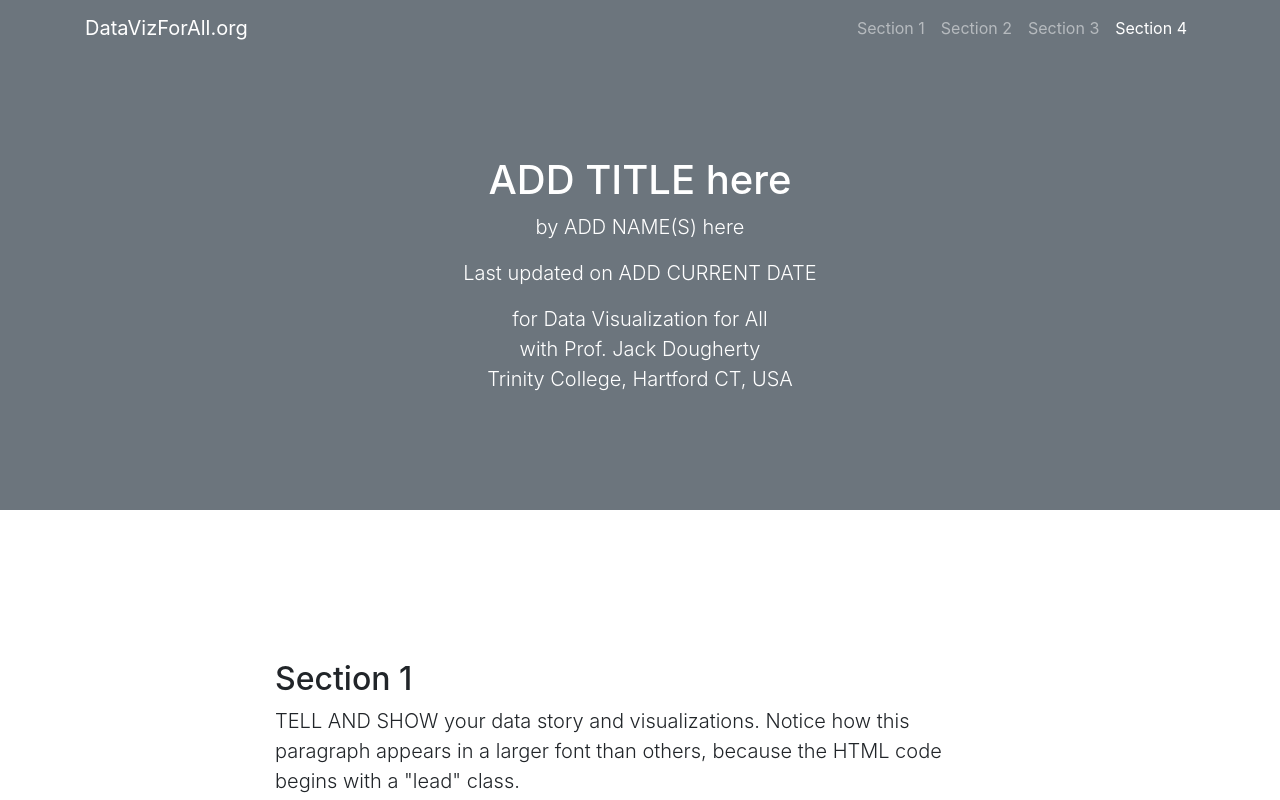
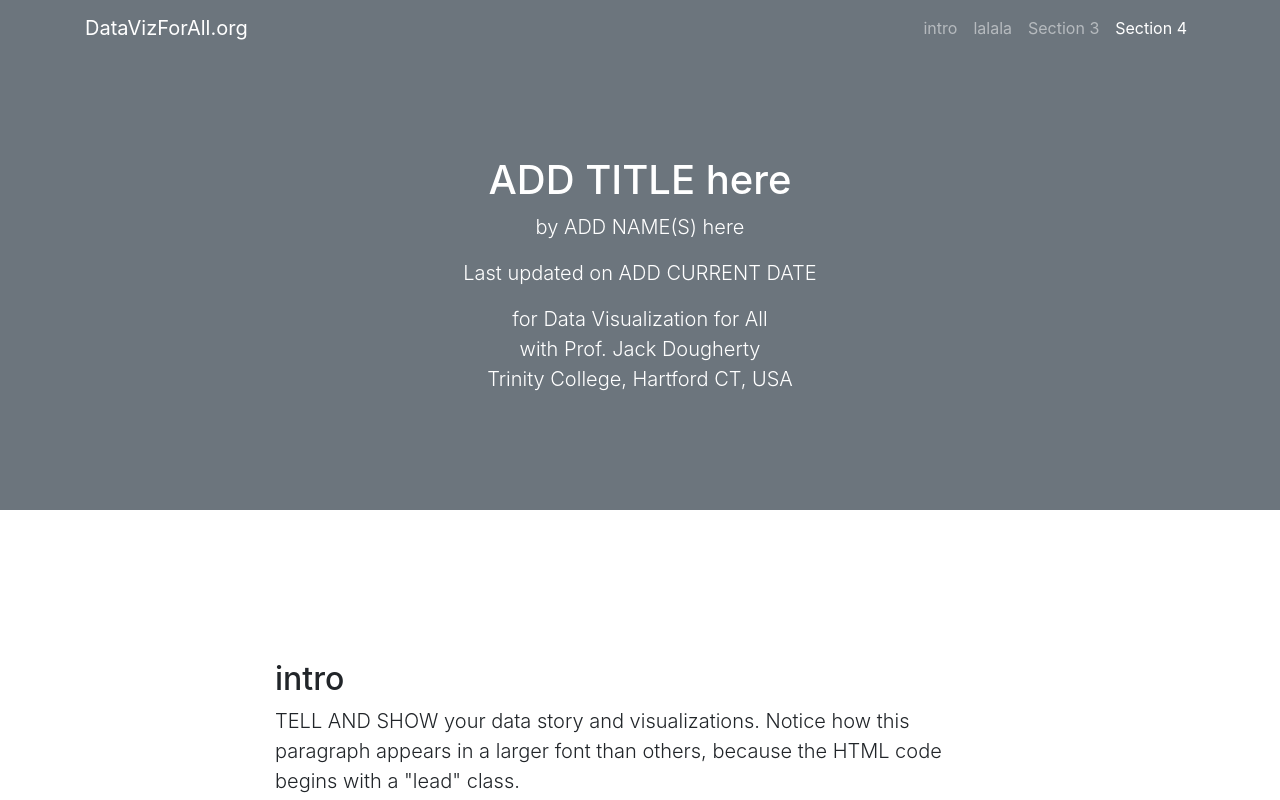
Before and after one commit to rachelkim12/Rachel-s-sample-story, a plain HTML site: page index.html in a window 1280 px wide. Shown: the top 800 px of the page. Drawn offline with nearby package versions, Linux system fonts and the light colour scheme.

Commit message:
Update index.html

```diff
--- a/index.html
+++ b/index.html
@@ -34,10 +34,10 @@
       <div class="collapse navbar-collapse" id="navbarResponsive">
         <ul class="navbar-nav ml-auto">
           <li class="nav-item">
-            <a class="nav-link js-scroll-trigger" href="#section1">Section 1</a>
+            <a class="nav-link js-scroll-trigger" href="#section1">intro</a>
           </li>
           <li class="nav-item">
-            <a class="nav-link js-scroll-trigger" href="#section2">Section 2</a>
+            <a class="nav-link js-scroll-trigger" href="#section2">lalala</a>
           </li>
           <li class="nav-item">
             <a class="nav-link js-scroll-trigger" href="#section3">Section 3</a>
@@ -65,7 +65,7 @@
     <div class="container">
       <div class="row">
         <div class="col-lg-8 mx-auto">
-          <h2>Section 1</h2>
+          <h2>intro</h2>
           <p class="lead">TELL AND SHOW your data story and visualizations. Notice how this paragraph appears in a larger font than others, because the HTML code begins with a "lead" class.</p>
 
           <p>Compose your data story in your Google Doc, because it's easier to write and edit, especially when working with other people. When you're ready, go to this <a href="https://github.com/DataVizForAll/dataviz-story-template">GitHub dataviz-story-template repo</a> to create your own version, and publish it online using Settings > Pages. When your version is published, copy and paste the link into your README file so you can easily click it.</p>
@@ -97,7 +97,7 @@
     <div class="container">
       <div class="row">
         <div class="col-lg-8 mx-auto">
-          <h2>Section 2</h2>
+          <h2>lalala</h2>
           <p>Create a separate section to describe how you obtained your data, key steps in your process, and cautions for interpreting its meaning. Write for an audience of future DataViz students who may wish to replicate your steps. Write in HTML format and always include links to data sources, such as <a href='https://public-edsight.ct.gov/'>CT EdSight</a>, and also link to your shared Google Sheets.</p>
         </div>
       </div>
```
